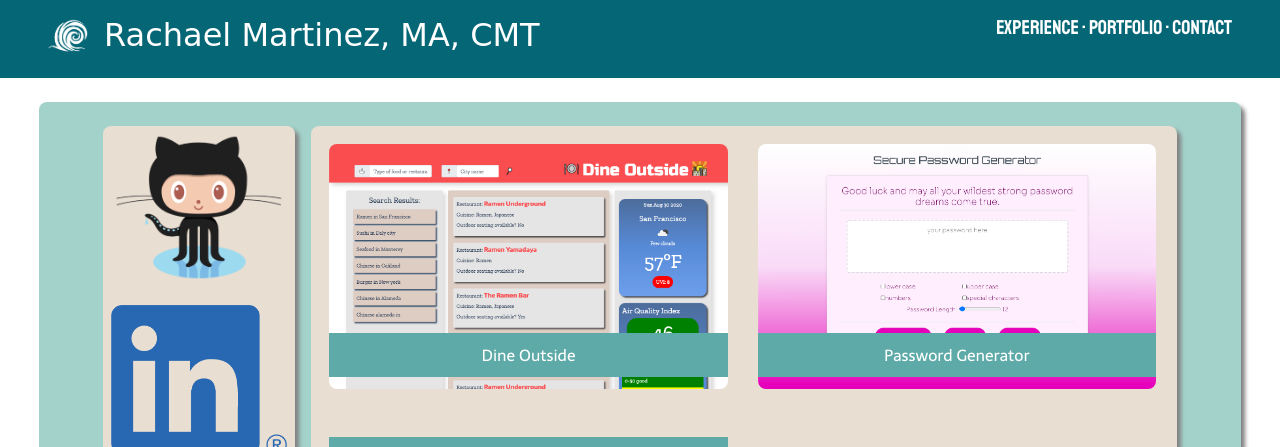
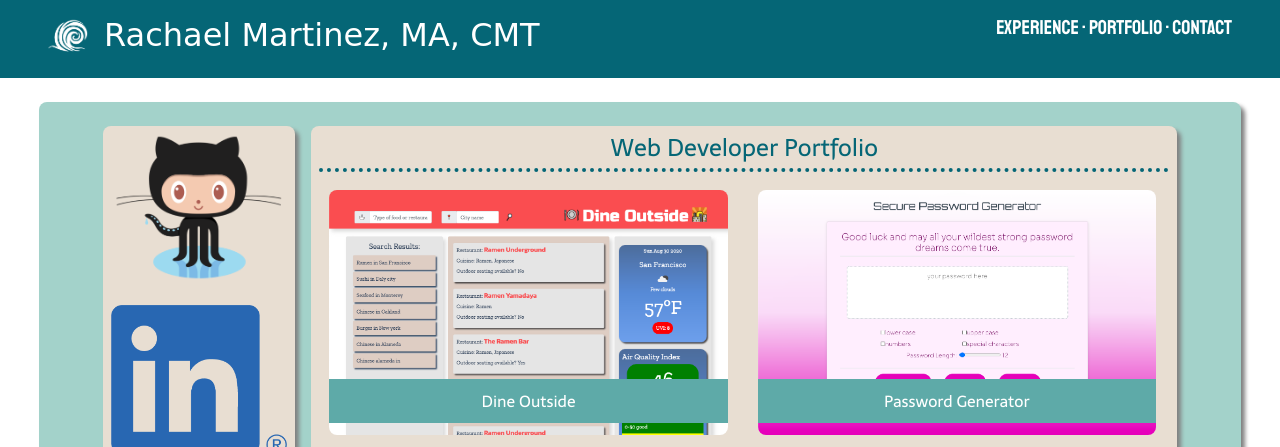
Before and after one commit to baytamo/portfolio, a plain HTML site: page portfolio.html in a window 1280 px wide. Shown: the top 447 px of the page. Drawn offline with nearby package versions, Linux system fonts and the light colour scheme; a web font is replaced by a local one.

Commit message:
added headers

```diff
--- a/portfolio.html
+++ b/portfolio.html
@@ -53,12 +53,12 @@
     </nav>
 
     <!-- section with main content -->
-    <section class="container-fluid">
+    <div class="container-fluid">
       <div
         class="row d-flex justify-content-center p-4 mx-1 mx-md-4 mb-4 main-content"
       >
         <!-- column 1 -->
-        <div class="col-12 col-sm-2 mb-1 mr-sm-3 p-2 main-thing">
+        <aside class="col-12 col-sm-2 mb-1 mr-sm-3 p-2 main-thing">
           <!-- GitHub! -->
           <a href="https://github.com/baytamo" target="_blank">
             <img
@@ -86,10 +86,11 @@
               src="images/instagram.png"
             />
           </a>
-        </div>
+        </aside>
 
         <!-- column 2 -->
-        <div class="col-12 col-sm-9 p-2 mb-1 main-thing">
+        <section class="col-12 col-sm-9 p-2 mb-1 main-thing">
+          <h4>Web Developer Portfolio</h4>
           <div class="row d-flex justify-content-center mr-2">
             <!-- Dine Outside -->
             <div class="col-12 col-sm-6">
@@ -168,9 +169,9 @@
 
             <!-- this tag below closes the row for the right column -->
           </div>
-        </div>
+        </section>
       </div>
       <!-- this tag below closes the .main-content container -->
-    </section>
+    </div>
   </body>
 </html>
--- a/styles/styles.css
+++ b/styles/styles.css
@@ -59,6 +59,13 @@ nav a:hover {
     filter: drop-shadow(4px 4px 2px gray);
 }
 
+h4 {
+    text-align: center;
+    border-bottom: 4px dotted;
+    padding-bottom: 5px;
+    color: #056676;
+}
+
 /* welcome page */
 .hello-pics {
     width: 100%;
```
Also changed, not shown: contact.html (+1 -0 lines), massage.html (+7 -6 lines), 1 other file.
